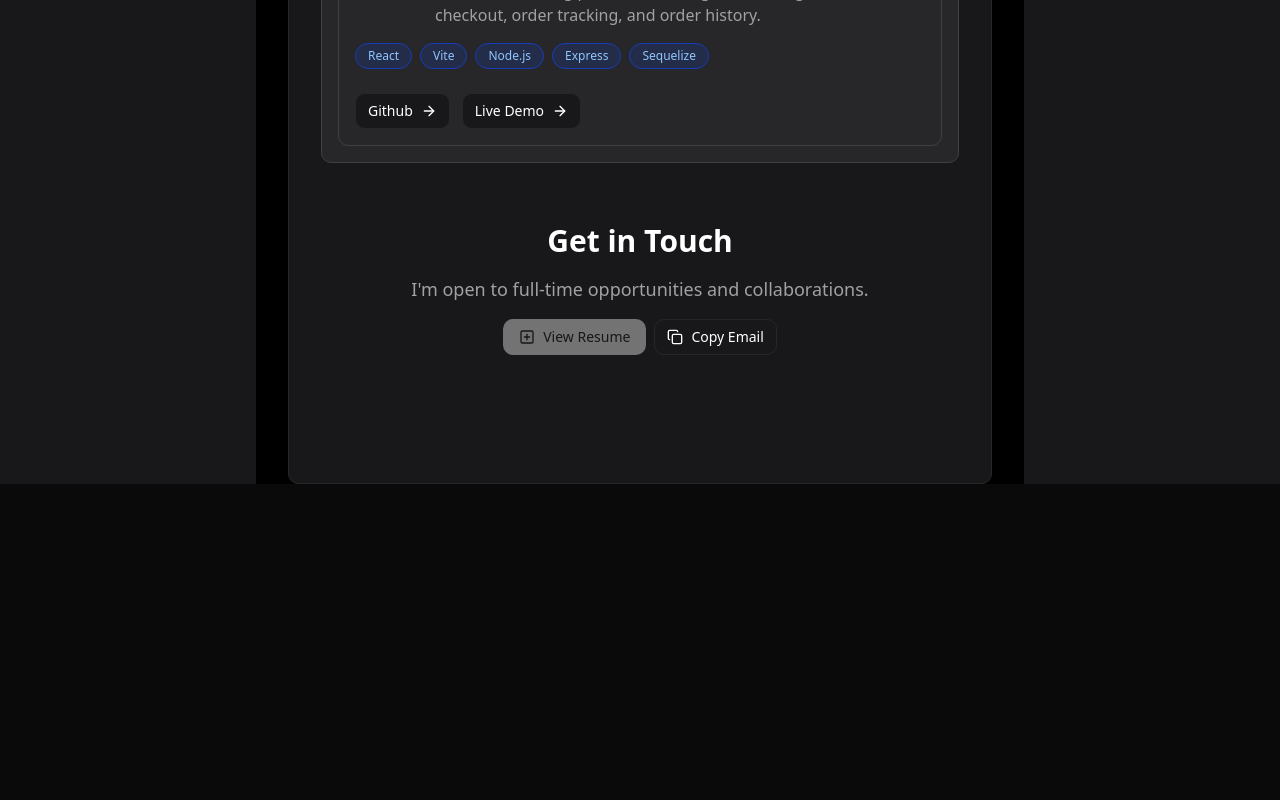
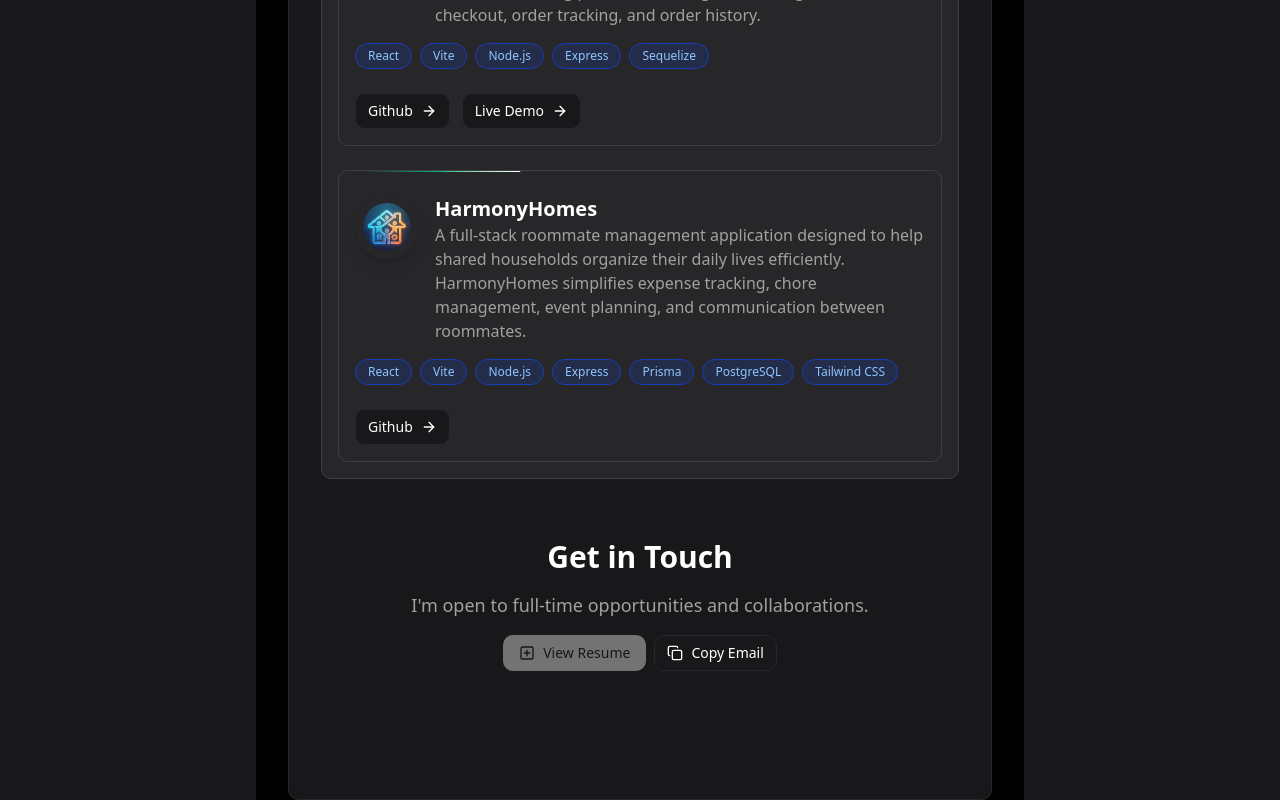
Before and after one commit to sardarabhay/portfolio-website, a Next.js app: page / in a window 1280 px wide. Shown: the part 1396-2196 px from the top of the page. Before the commit the page ends 1880 px from the top, so only its background shows below. Built offline with nearby package versions, Linux system fonts and the light colour scheme.

Commit message:
Add roommates website section

```diff
--- a/components/ProjectsSection.tsx
+++ b/components/ProjectsSection.tsx
@@ -1,4 +1,6 @@
+
 import { ProjectCard } from "./ProjectCard";
+
 
 export function ProjectsSection() {
   const projects = [
@@ -17,6 +19,13 @@ export function ProjectsSection() {
       githubUrl: "https://github.com/sardarabhay/ecommerce_cartflow",
       liveDemoUrl: "http://ecommerce-project-env.eba-kdqziby3.eu-north-1.elasticbeanstalk.com/",
       techStack: ["React", "Vite", "Node.js", "Express", "Sequelize"]
+    },
+    {
+      title: "HarmonyHomes",
+      description: "A full-stack roommate management application designed to help shared households organize their daily lives efficiently. HarmonyHomes simplifies expense tracking, chore management, event planning, and communication between roommates.",
+      logoSrc: "/logo_roommates.png",
+      githubUrl: "https://github.com/TY-Project-BG-17/TY_Project",
+      techStack: ["React", "Vite", "Node.js", "Express", "Prisma","PostgreSQL","Tailwind CSS"]
     }
   ];
 
```
Also changed, not shown: public/logo_roommates.png (added).
